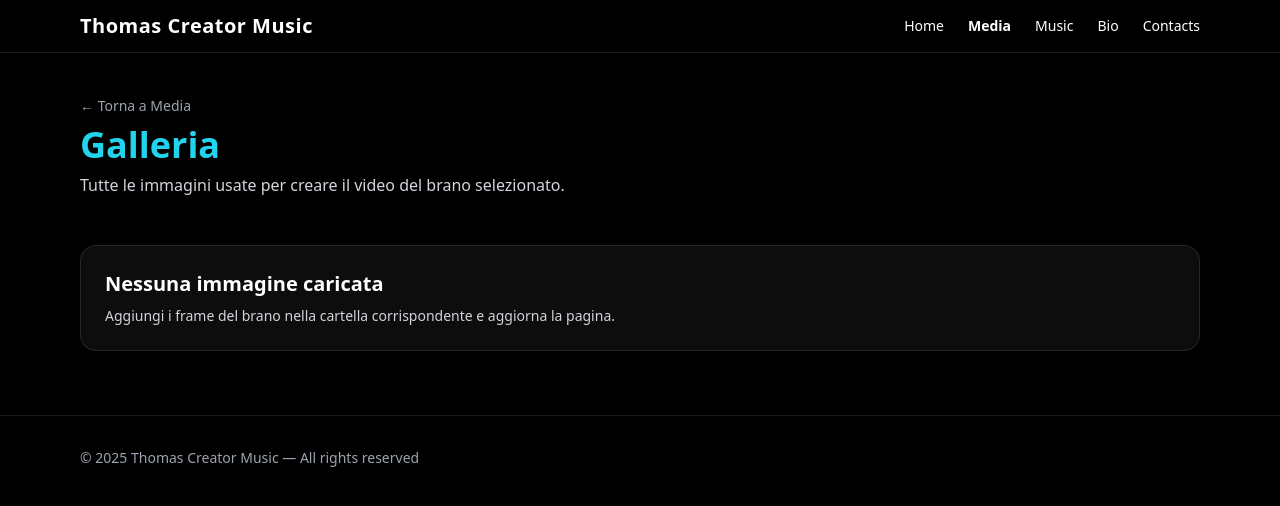
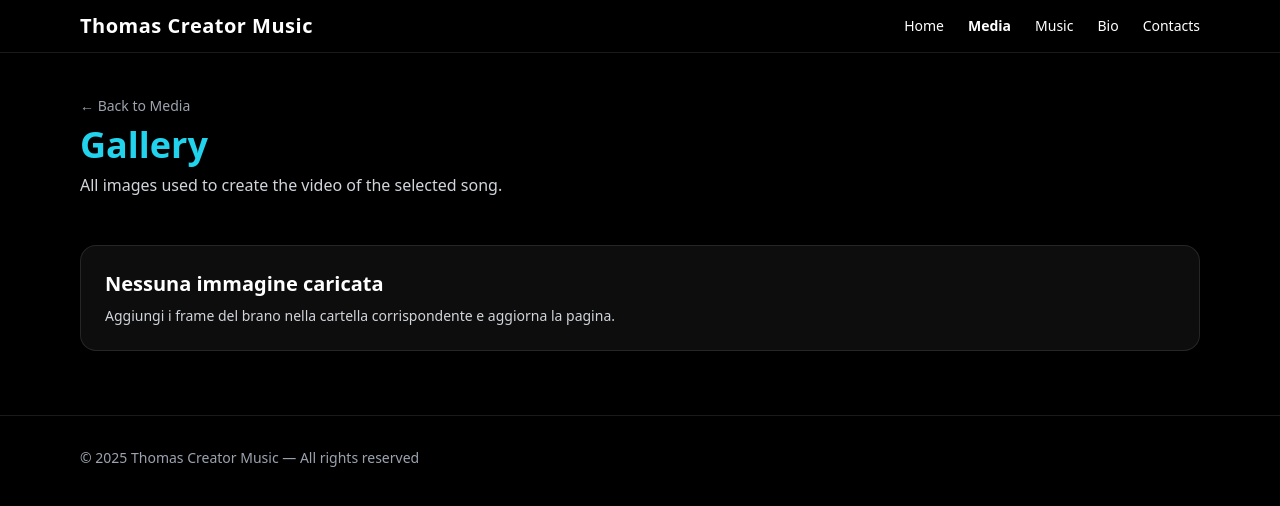
Before and after one commit to Stambecco/thomas-creator-site, a plain HTML site: page media-gallery.html in a window 1280 px wide. Drawn offline with nearby package versions, Linux system fonts and the light colour scheme.

Commit message:
Update media-gallery.html
aggiornamento in english

```diff
--- a/media-gallery.html
+++ b/media-gallery.html
@@ -3,8 +3,8 @@
 <head>
   <meta charset="utf-8" />
   <meta name="viewport" content="width=device-width, initial-scale=1" />
-  <title>Galleria brani – Thomas Creator Music</title>
-  <meta name="description" content="Galleria di immagini usate per i video dei brani di Thomas Creator Music.">
+  <title>Song Gallery – Thomas Creator Music</title>
+  <meta name="description" content="Gallery of images used for the videos of the songs of Thomas Creator Music.">
   <link rel="icon" href="favicon.png" type="image/png">
   <script src="https://cdn.tailwindcss.com"></script>
 </head>
@@ -27,7 +27,7 @@
       </nav>
 
       <button id="mobileToggle" class="md:hidden inline-flex items-center justify-center rounded-xl border border-white/10 px-3 py-2">
-        <span class="sr-only">Apri menu</span>
+        <span class="sr-only">Open menu</span>
         <svg viewBox="0 0 24 24" fill="none" class="h-6 w-6">
           <path d="M4 7h16M4 12h16M4 17h16" stroke="currentColor" stroke-width="2" stroke-linecap="round"/>
         </svg>
@@ -49,9 +49,9 @@
   <main class="mx-auto max-w-6xl px-4 pb-16">
 
     <section class="pt-10 pb-6 space-y-2">
-      <a href="/media.html" class="text-sm text-gray-400 hover:text-white/80">← Torna a Media</a>
-      <h1 id="songTitle" class="text-3xl md:text-4xl font-semibold text-cyan-400">Galleria</h1>
-      <p class="text-gray-300">Tutte le immagini usate per creare il video del brano selezionato.</p>
+      <a href="/media.html" class="text-sm text-gray-400 hover:text-white/80">← Back to Media</a>
+      <h1 id="songTitle" class="text-3xl md:text-4xl font-semibold text-cyan-400">Gallery</h1>
+      <p class="text-gray-300">All images used to create the video of the selected song.</p>
     </section>
 
     <section class="space-y-6">
```
